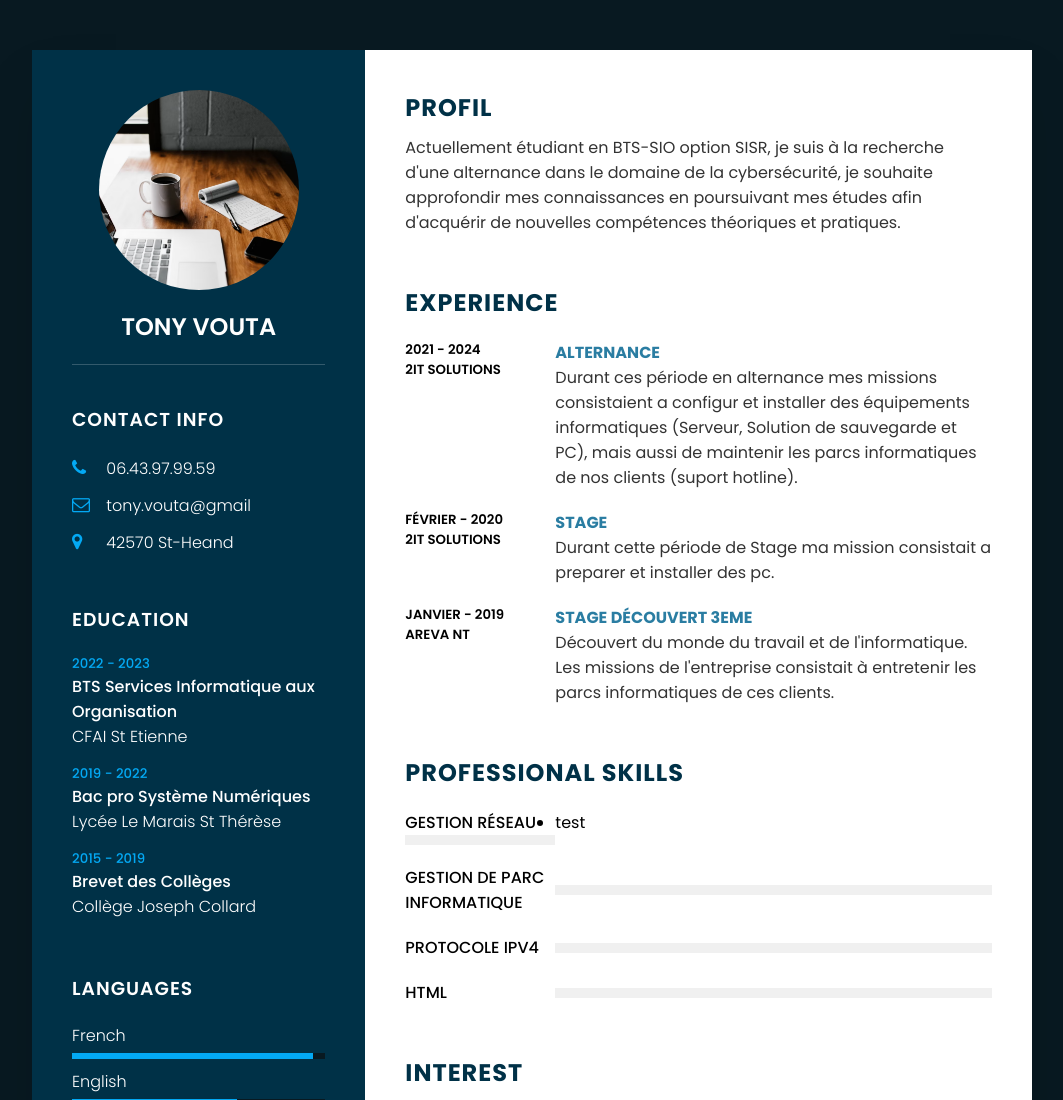
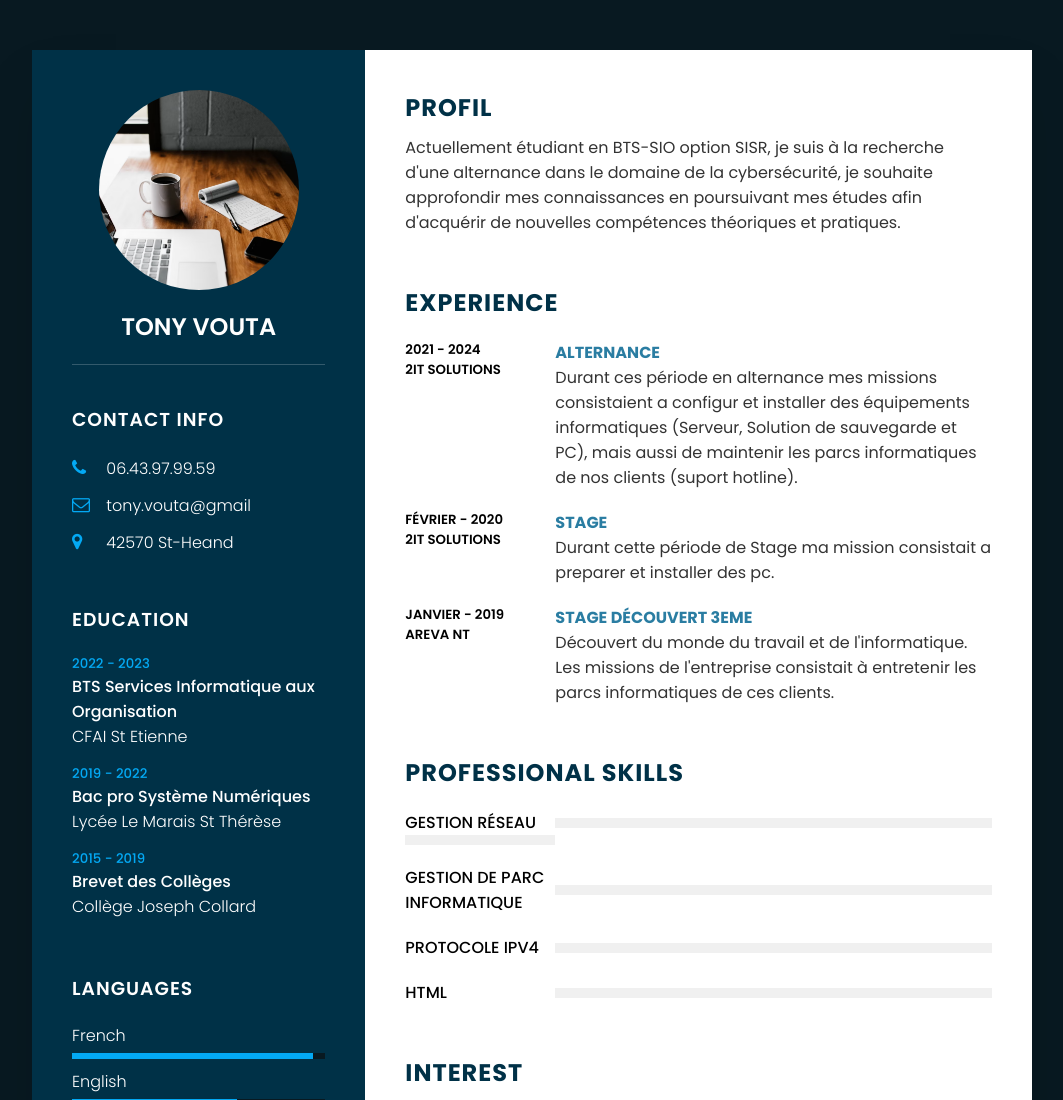
Before and after one commit to TonyV42570/CV-TonyVouta, a plain HTML site: page index.html in a window 1280 px wide. Shown: the top 1100 px of the page, without its empty margins (108-1171 px from the left). Drawn offline with Linux system fonts and the light colour scheme.

Commit message:
Update index.html

```diff
--- a/index.html
+++ b/index.html
@@ -131,14 +131,9 @@ crossorigin="anonymous" />
       <h2 class="title2">Professional Skills</h2>
       <div class="box">
         <h4>Gestion réseau</h4>
-        <ul>
-          <li>
-            <span class="text">test</span>
-            <span class="percent">
-              <a style="width: 95%;"></a>
-            </span>
-          </li>
-        </ul>
+            <div class="percent">
+              <div style="width: 95%;"></div>
+            </div>
         <div class="percent">
           <div style="width: 75%;"></div>
         </div>
```
